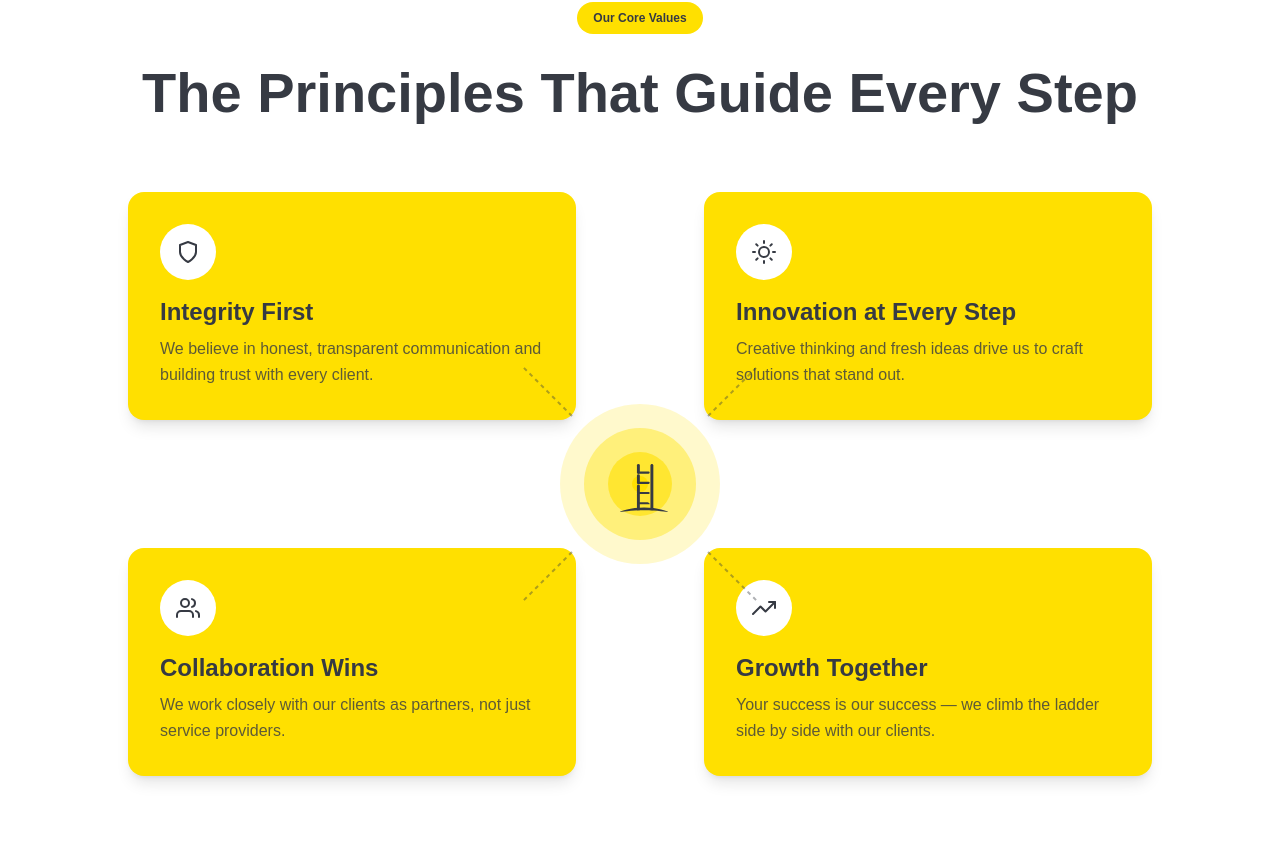
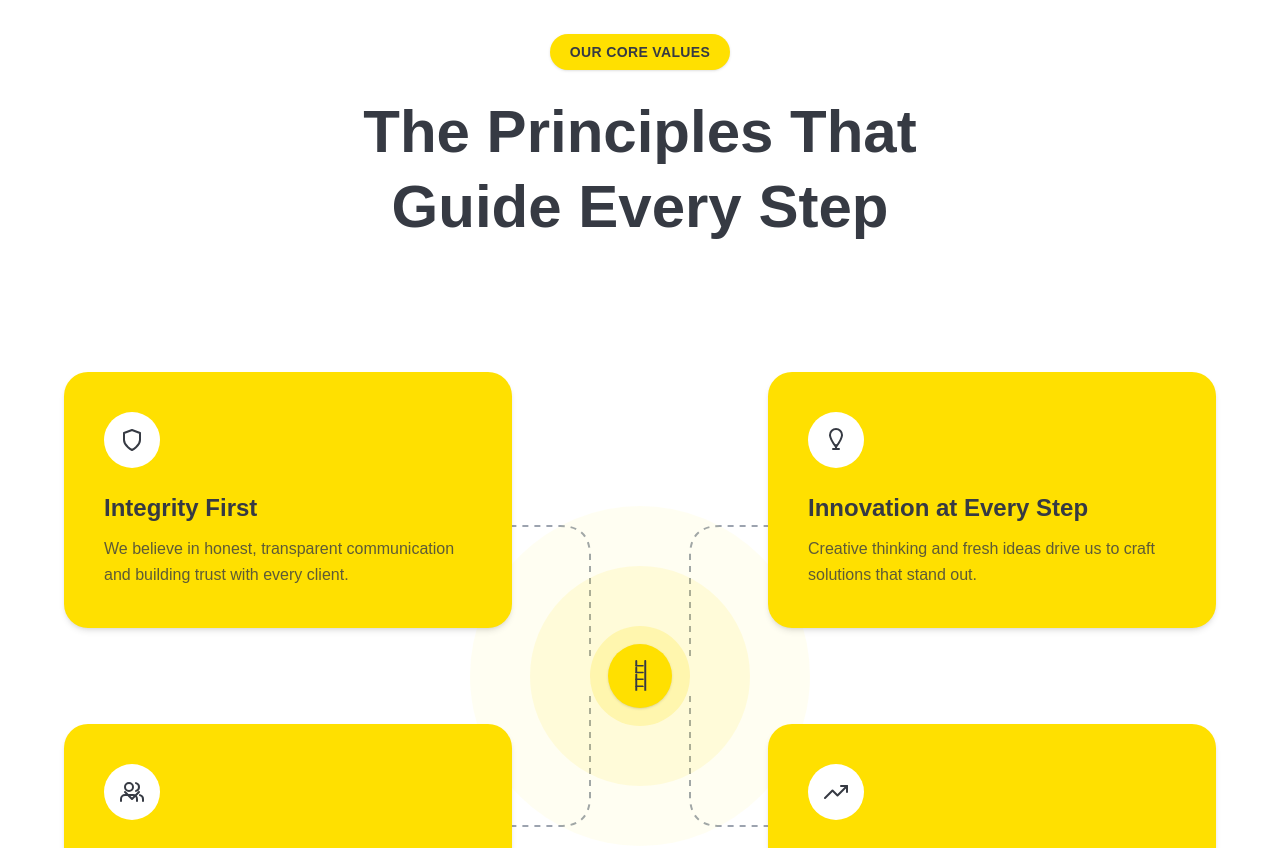
Before and after one commit to umar7shaikh/The-Ladder-Web, a Next.js app: page /marketing/about in a window 1280 px wide. Shown: the part 2105-2953 px from the top of the page. Built offline with nearby package versions, Linux system fonts and the light colour scheme.

Commit message:
fixed the core values Design

```diff
--- a/components/marketing/aboutcomponents/CoreValues.tsx
+++ b/components/marketing/aboutcomponents/CoreValues.tsx
@@ -1,112 +1,98 @@
 // components/marketing/aboutcomponents/CoreValues.tsx
 'use client';
 
+import React from 'react';
+
 export default function CoreValues() {
   return (
-    <section className="relative w-full bg-white py-16 md:py-20 lg:py-24 overflow-hidden">
-      <div className="w-full max-w-screen-xl 2xl:max-w-screen-2xl mx-auto px-6 md:px-12 lg:px-20 xl:px-32">
+    <section className="relative w-full bg-white py-20 lg:py-32 overflow-hidden">
+      <div className="w-full max-w-7xl mx-auto px-6 md:px-12">
 
-        {/* Header */}
-        <div className="flex flex-col items-center text-center gap-6 mb-16">
-          <div className="inline-flex items-center justify-center w-fit px-4 py-2 bg-[#FFE000] rounded-full">
-            <span className="text-xs font-semibold text-[#363A43]">Our Core Values</span>
+        {/* Header Section */}
+        <div className="flex flex-col items-center text-center gap-6 mb-24 md:mb-32">
+          <div className="inline-flex items-center justify-center px-5 py-2 bg-[#FFE000] rounded-full shadow-sm">
+            <span className="text-sm font-bold tracking-wide text-[#363A43]">OUR CORE VALUES</span>
           </div>
-          <h2 className="text-[clamp(2rem,4vw+0.5rem,3.5rem)] leading-tight font-bold text-[#363A43] font-poppins">
-            The Principles That Guide Every Step
+          <h2 className="text-4xl md:text-5xl lg:text-6xl font-bold text-[#363A43] font-poppins leading-tight">
+            The Principles That<br className="hidden md:block" /> Guide Every Step
           </h2>
         </div>
 
-        {/* Cards Grid with Center Element */}
-        <div className="relative grid grid-cols-1 md:grid-cols-2 gap-16 lg:gap-24 xl:gap-32 max-w-7xl mx-auto">
+        {/* Main Layout Container */}
+        <div className="relative w-full max-w-6xl mx-auto">
 
-          {/* Card 1 - Integrity First (Top Left) */}
-          <div className="bg-[#FFE000] rounded-2xl p-8 shadow-lg flex flex-col gap-4 relative z-10">
-            <div className="w-14 h-14 bg-white rounded-full flex items-center justify-center">
-              <svg width="24" height="24" viewBox="0 0 24 24" fill="none" stroke="currentColor" strokeWidth="2" strokeLinecap="round" strokeLinejoin="round" className="text-[#363A43]">
-                <path d="M12 22s8-4 8-10V5l-8-3-8 3v7c0 6 8 10 8 10z"></path>
-              </svg>
-            </div>
-            <div className="flex flex-col gap-2">
-              <h3 className="text-xl md:text-2xl font-bold text-[#363A43] font-poppins">Integrity First</h3>
-              <p className="text-sm md:text-base text-[#363A43]/80 leading-relaxed">
-                We believe in honest, transparent communication and building trust with every client.
-              </p>
-            </div>
+          {/* The Grid */}
+          <div className="grid grid-cols-1 md:grid-cols-2 gap-y-12 md:gap-y-24 gap-x-12 lg:gap-x-64 relative z-10">
+
+            {/* Top Left - Integrity */}
+            <ValueCard
+              icon={<ShieldIcon />}
+              title="Integrity First"
+              description="We believe in honest, transparent communication and building trust with every client."
+            />
+
+            {/* Top Right - Innovation */}
+            <ValueCard
+              icon={<BulbIcon />}
+              title="Innovation at Every Step"
+              description="Creative thinking and fresh ideas drive us to craft solutions that stand out."
+            />
+
+            {/* Bottom Left - Collaboration */}
+            <ValueCard
+              icon={<HandshakeIcon />}
+              title="Collaboration Wins"
+              description="We work closely with our clients as partners, not just service providers."
+            />
+
+            {/* Bottom Right - Growth */}
+            <ValueCard
+              icon={<ChartIcon />}
+              title="Growth Together"
+              description="Your success is our success — we climb the ladder side by side with our clients."
+            />
+
           </div>
 
-          {/* Card 2 - Innovation at Every Step (Top Right) */}
-          <div className="bg-[#FFE000] rounded-2xl p-8 shadow-lg flex flex-col gap-4 relative z-10">
-            <div className="w-14 h-14 bg-white rounded-full flex items-center justify-center">
-              <svg width="24" height="24" viewBox="0 0 24 24" fill="none" stroke="currentColor" strokeWidth="2" strokeLinecap="round" strokeLinejoin="round" className="text-[#363A43]">
-                <circle cx="12" cy="12" r="5"></circle>
-                <line x1="12" y1="1" x2="12" y2="3"></line>
-                <line x1="12" y1="21" x2="12" y2="23"></line>
-                <line x1="4.22" y1="4.22" x2="5.64" y2="5.64"></line>
-                <line x1="18.36" y1="18.36" x2="19.78" y2="19.78"></line>
-                <line x1="1" y1="12" x2="3" y2="12"></line>
-                <line x1="21" y1="12" x2="23" y2="12"></line>
-                <line x1="4.22" y1="19.78" x2="5.64" y2="18.36"></line>
-                <line x1="18.36" y1="5.64" x2="19.78" y2="4.22"></line>
+          {/* Central Ladder Element & L-Shaped Connectors */}
+          <div className="hidden md:flex absolute top-1/2 left-1/2 -translate-x-1/2 -translate-y-1/2 items-center justify-center w-[600px] h-[600px] pointer-events-none z-0">
+
+            {/* The Connecting Lines SVG Layer */}
+            <svg className="absolute w-full h-full" viewBox="0 0 600 600" fill="none" xmlns="http://www.w3.org/2000/svg">
+              {/* COORDINATE LOGIC:
+                  Center: 300, 300
+                  We use L-shapes: Vertical out from center axis, curve, then Horizontal to cards.
+              */}
+
+              {/* Top Left L-Shape */}
+              {/* Start (250, 280) -> Up to 150 -> Curve -> Left to 40 */}
+              <path d="M 250 280 L 250 180 Q 250 150 220 150 L 40 150" stroke="#9CA3AF" strokeWidth="2" strokeDasharray="6 6" />
+              <rect x="35" y="146" width="8" height="8" fill="#9CA3AF" transform="rotate(45 39 150)" />
+
+              {/* Top Right L-Shape */}
+              <path d="M 350 280 L 350 180 Q 350 150 380 150 L 560 150" stroke="#9CA3AF" strokeWidth="2" strokeDasharray="6 6" />
+              <rect x="556" y="146" width="8" height="8" fill="#9CA3AF" transform="rotate(45 560 150)" />
+
+              {/* Bottom Left L-Shape */}
+              <path d="M 250 320 L 250 420 Q 250 450 220 450 L 40 450" stroke="#9CA3AF" strokeWidth="2" strokeDasharray="6 6" />
+              <rect x="35" y="446" width="8" height="8" fill="#9CA3AF" transform="rotate(45 39 450)" />
+
+              {/* Bottom Right L-Shape */}
+              <path d="M 350 320 L 350 420 Q 350 450 380 450 L 560 450" stroke="#9CA3AF" strokeWidth="2" strokeDasharray="6 6" />
+              <rect x="556" y="446" width="8" height="8" fill="#9CA3AF" transform="rotate(45 560 450)" />
             </svg>
-            </div>
-            <div className="flex flex-col gap-2">
-              <h3 className="text-xl md:text-2xl font-bold text-[#363A43] font-poppins">Innovation at Every Step</h3>
-              <p className="text-sm md:text-base text-[#363A43]/80 leading-relaxed">
-                Creative thinking and fresh ideas drive us to craft solutions that stand out.
-              </p>
-            </div>
-          </div>
 
-          {/* Card 3 - Collaboration Wins (Bottom Left) */}
-          <div className="bg-[#FFE000] rounded-2xl p-8 shadow-lg flex flex-col gap-4 relative z-10">
-            <div className="w-14 h-14 bg-white rounded-full flex items-center justify-center">
-              <svg width="24" height="24" viewBox="0 0 24 24" fill="none" stroke="currentColor" strokeWidth="2" strokeLinecap="round" strokeLinejoin="round" className="text-[#363A43]">
-                <path d="M17 21v-2a4 4 0 0 0-4-4H5a4 4 0 0 0-4 4v2"></path>
-                <circle cx="9" cy="7" r="4"></circle>
-                <path d="M23 21v-2a4 4 0 0 0-3-3.87"></path>
-                <path d="M16 3.13a4 4 0 0 1 0 7.75"></path>
-              </svg>
-            </div>
-            <div className="flex flex-col gap-2">
-              <h3 className="text-xl md:text-2xl font-bold text-[#363A43] font-poppins">Collaboration Wins</h3>
-              <p className="text-sm md:text-base text-[#363A43]/80 leading-relaxed">
-                We work closely with our clients as partners, not just service providers.
-              </p>
-            </div>
-          </div>
+            {/* Concentric Circles (Ripples) */}
+            {/* Innermost circle reduced to w-100 to match smaller center circle */}
+            <div className="absolute w-[340px] h-[340px] rounded-full bg-[#FFE000] opacity-5"></div>
+            <div className="absolute w-[220px] h-[220px] rounded-full bg-[#FFE000] opacity-10"></div>
+            <div className="absolute w-[100px] h-[100px] rounded-full bg-[#FFE000] opacity-20"></div>
 
-          {/* Card 4 - Growth Together (Bottom Right) */}
-          <div className="bg-[#FFE000] rounded-2xl p-8 shadow-lg flex flex-col gap-4 relative z-10">
-            <div className="w-14 h-14 bg-white rounded-full flex items-center justify-center">
-              <svg width="24" height="24" viewBox="0 0 24 24" fill="none" stroke="currentColor" strokeWidth="2" strokeLinecap="round" strokeLinejoin="round" className="text-[#363A43]">
-                <polyline points="23 6 13.5 15.5 8.5 10.5 1 18"></polyline>
-                <polyline points="17 6 23 6 23 12"></polyline>
-              </svg>
-            </div>
-            <div className="flex flex-col gap-2">
-              <h3 className="text-xl md:text-2xl font-bold text-[#363A43] font-poppins">Growth Together</h3>
-              <p className="text-sm md:text-base text-[#363A43]/80 leading-relaxed">
-                Your success is our success — we climb the ladder side by side with our clients.
-              </p>
-            </div>
-          </div>
-
-          {/* Center Element - Smaller Yellow Gradient Circles with Ladder and Arrows */}
-          <div className="hidden lg:block absolute top-1/2 left-1/2 -translate-x-1/2 -translate-y-1/2 z-20 pointer-events-none">
-            {/* Smaller Yellow Gradient Concentric Circles */}
-            <div className="relative w-40 h-40">
-              {/* Outer Ring - Yellow */}
-              <div className="absolute inset-0 rounded-full bg-[#FFE000] opacity-20"></div>
-              {/* Middle Ring - Yellow */}
-              <div className="absolute inset-[15%] rounded-full bg-[#FFE000] opacity-40"></div>
-              {/* Inner Ring - Yellow */}
-              <div className="absolute inset-[30%] rounded-full bg-[#FFE000] opacity-60"></div>
-              {/* Center Circle - Yellow */}
-              <div className="absolute inset-[45%] rounded-full bg-[#FFE000]"></div>
-
-              {/* Ladder Icon in Center */}
-              <div className="absolute top-1/2 left-1/2 -translate-x-1/2 -translate-y-1/2 w-10 h-10">
-                <svg width="48" height="48" viewBox="0 0 48 48" fill="none" xmlns="http://www.w3.org/2000/svg">
+            {/* Center Circle */}
+            {/* Reduced from w-24 to w-16 */}
+            <div className="relative w-16 h-16 bg-[#FFE000] rounded-full flex items-center justify-center shadow-sm z-20">
+               {/* NEW LADDER SVG - Sized to w-8 (32px) */}
+               <svg width="32" height="32" viewBox="0 0 48 48" fill="none" xmlns="http://www.w3.org/2000/svg">
                 <path d="M30.4219 1.4573C30.4219 0.652456 31.0743 0 31.8792 0C32.684 0 33.3365 0.652458 33.3365 1.45731V46.1791H30.4219V1.4573Z" fill="#363A43"/>
                 <rect x="16.9404" width="2.91461" height="9.67145" rx="1.45731" fill="#363A43"/>
                 <rect x="16.9404" y="10.2234" width="2.91461" height="9.67145" rx="1.45731" fill="#363A43"/>
@@ -116,44 +102,7 @@ export default function CoreValues() {
                 <rect x="29.6924" y="17.6858" width="2.21062" height="12.7514" rx="1.10531" transform="rotate(90 29.6924 17.6858)" fill="#363A43"/>
                 <rect x="29.6924" y="27.9094" width="2.21062" height="12.7514" rx="1.10531" transform="rotate(90 29.6924 27.9094)" fill="#363A43"/>
                 <path d="M27.4818 38.1331C28.7027 38.1331 29.6924 39.1228 29.6924 40.3437H16.941C16.941 39.1228 17.9307 38.1331 19.1516 38.1331H27.4818Z" fill="#363A43"/>
-                  <path d="M48 48C47.0892 47.9309 37.4669 46.1348 24.1366 46.1348C10.8063 46.1348 0.455408 47.9654 0 48C0 47.256 10.8063 43.6133 24.1366 43.6133C37.4669 43.6133 48 47.256 48 48Z" fill="#363A43"/>
               </svg>
-              </div>
-            </div>
-
-            {/* Arrows from center pointing outward to cards */}
-            <div className="absolute top-1/2 left-1/2 -translate-x-1/2 -translate-y-1/2">
-              {/* Arrow to top-left card */}
-              <div className="absolute -top-32 -left-32">
-                <svg width="120" height="120" viewBox="0 0 120 120" fill="none" xmlns="http://www.w3.org/2000/svg">
-                  <path d="M60 60 L10 10" stroke="#363A43" strokeWidth="2" strokeDasharray="4 4" opacity="0.4"/>
-                  <polygon points="5,15 10,10 15,5" fill="#363A43" opacity="0.4"/>
-                </svg>
-              </div>
-
-              {/* Arrow to top-right card */}
-              <div className="absolute -top-32 -right-32">
-                <svg width="120" height="120" viewBox="0 0 120 120" fill="none" xmlns="http://www.w3.org/2000/svg">
-                  <path d="M60 60 L110 10" stroke="#363A43" strokeWidth="2" strokeDasharray="4 4" opacity="0.4"/>
-                  <polygon points="105,5 110,10 115,15" fill="#363A43" opacity="0.4"/>
-                </svg>
-              </div>
-
-              {/* Arrow to bottom-left card */}
-              <div className="absolute -bottom-32 -left-32">
-                <svg width="120" height="120" viewBox="0 0 120 120" fill="none" xmlns="http://www.w3.org/2000/svg">
-                  <path d="M60 60 L10 110" stroke="#363A43" strokeWidth="2" strokeDasharray="4 4" opacity="0.4"/>
-                  <polygon points="5,105 10,110 15,115" fill="#363A43" opacity="0.4"/>
-                </svg>
-              </div>
-
-              {/* Arrow to bottom-right card */}
-              <div className="absolute -bottom-32 -right-32">
-                <svg width="120" height="120" viewBox="0 0 120 120" fill="none" xmlns="http://www.w3.org/2000/svg">
-                  <path d="M60 60 L110 110" stroke="#363A43" strokeWidth="2" strokeDasharray="4 4" opacity="0.4"/>
-                  <polygon points="115,105 110,110 105,115" fill="#363A43" opacity="0.4"/>
-                </svg>
-              </div>
             </div>
           </div>
 
@@ -162,3 +111,44 @@ export default function CoreValues() {
     </section>
   );
 }
+
+// -- Sub Components & Icons --
+
+interface ValueCardProps {
+  icon: React.ReactNode;
+  title: string;
+  description: string;
+}
+
+function ValueCard({ icon, title, description }: ValueCardProps) {
+  return (
+    <div className={`w-full bg-[#FFE000] rounded-[24px] p-8 md:p-10 flex flex-col gap-6 shadow-md hover:shadow-lg transition-shadow duration-300 relative z-10`}>
+      <div className="w-14 h-14 bg-white rounded-full flex items-center justify-center text-[#363A43] flex-shrink-0">
+        {icon}
+      </div>
+      <div className="space-y-3">
+        <h3 className="text-xl md:text-2xl font-bold text-[#363A43] font-poppins">{title}</h3>
+        <p className="text-[#363A43]/80 leading-relaxed font-medium text-sm md:text-base">
+          {description}
+        </p>
+      </div>
+    </div>
+  );
+}
+
+// Standard Icons
+const ShieldIcon = () => (
+  <svg width="24" height="24" viewBox="0 0 24 24" fill="none" stroke="currentColor" strokeWidth="2" strokeLinecap="round" strokeLinejoin="round"><path d="M12 22s8-4 8-10V5l-8-3-8 3v7c0 6 8 10 8 10z"></path></svg>
+);
+
+const BulbIcon = () => (
+  <svg width="24" height="24" viewBox="0 0 24 24" fill="none" stroke="currentColor" strokeWidth="2" strokeLinecap="round" strokeLinejoin="round"><path d="M9 21h6"></path><path d="M12 17v4"></path><path d="M12 1a6 6 0 0 0-6 6c0 3.866 6 12 6 12s6-8.134 6-12a6 6 0 0 0-6-6Z"></path></svg>
+);
+
+const HandshakeIcon = () => (
+  <svg width="24" height="24" viewBox="0 0 24 24" fill="none" stroke="currentColor" strokeWidth="2" strokeLinecap="round" strokeLinejoin="round"><path d="m19 12-7 7-7-7"></path><path d="M16 3.13a4 4 0 0 1 0 7.75"></path><path d="M23 21v-2a4 4 0 0 0-3-3.87"></path><path d="M17 21v-2a4 4 0 0 0-4-4H5a4 4 0 0 0-4 4v2"></path><circle cx="9" cy="7" r="4"></circle></svg>
+);
+
+const ChartIcon = () => (
+  <svg width="24" height="24" viewBox="0 0 24 24" fill="none" stroke="currentColor" strokeWidth="2" strokeLinecap="round" strokeLinejoin="round"><polyline points="23 6 13.5 15.5 8.5 10.5 1 18"></polyline><polyline points="17 6 23 6 23 12"></polyline></svg>
+);
```
Lines whose indentation alone changed are shown as unchanged.
